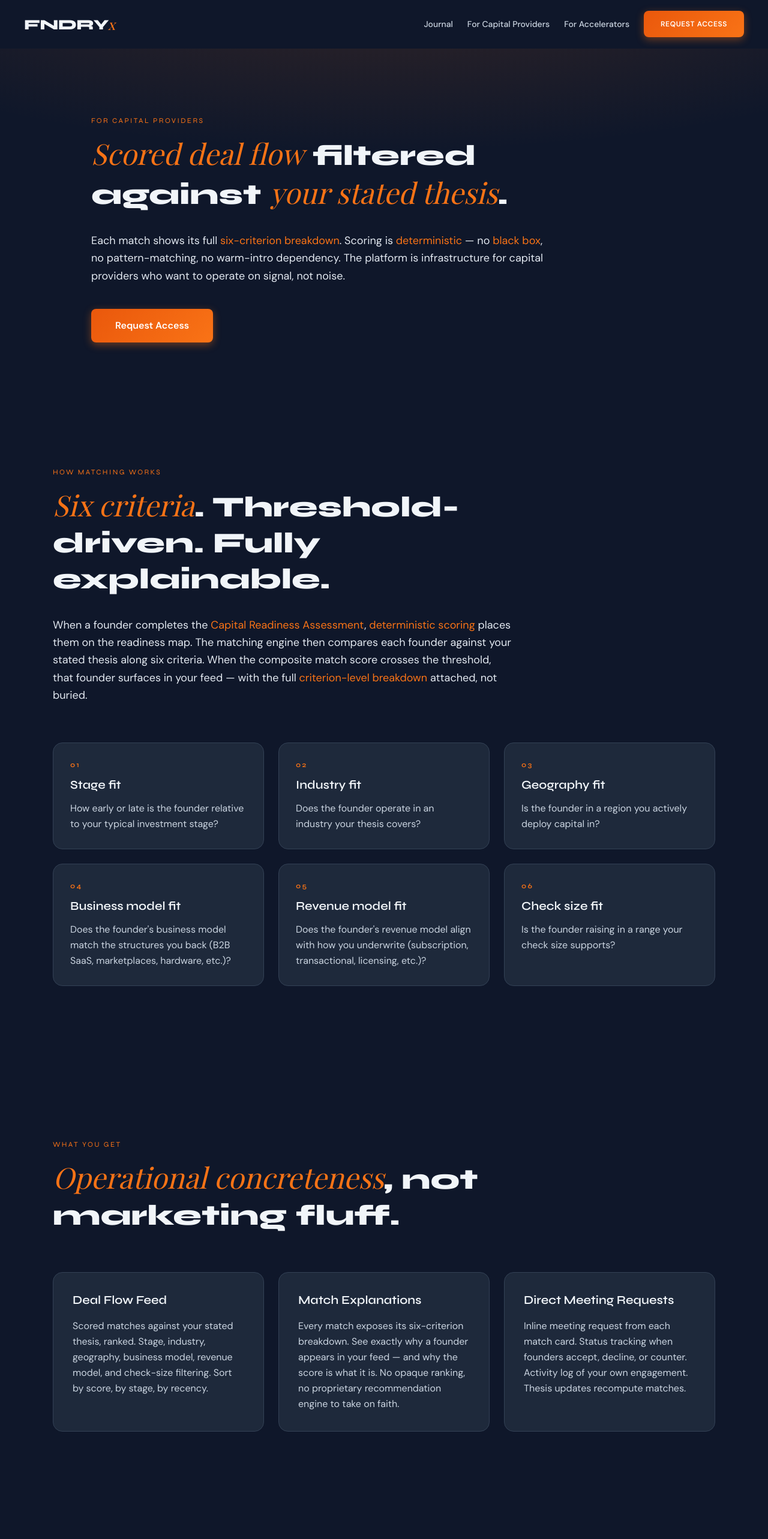
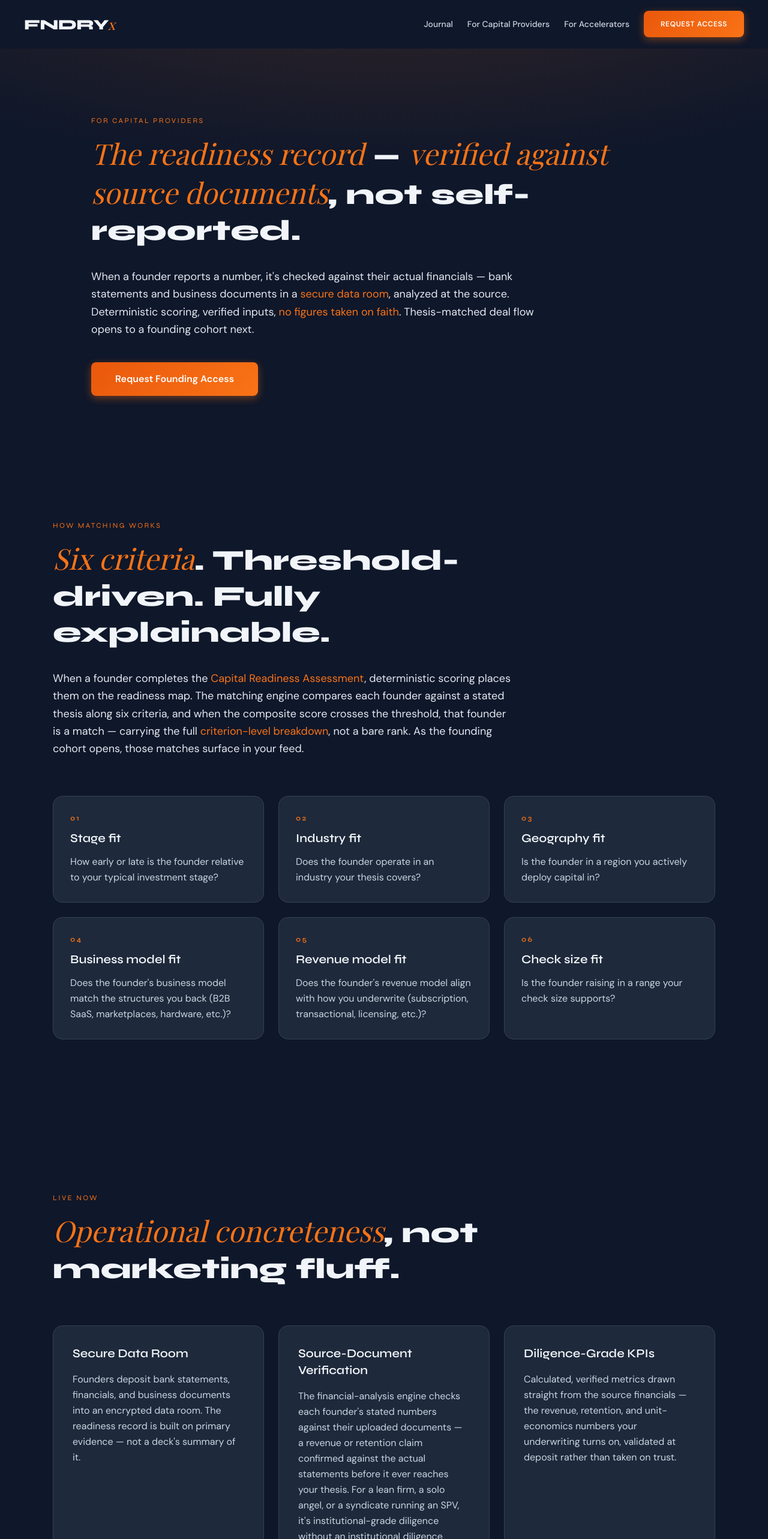
Before and after one commit to HARN26/fndryx-website, a Next.js app: page /capital-partners in a window 1280 px wide. Shown: the top 2566 px of the page at 60% size. Built offline with nearby package versions, Linux system fonts and the light colour scheme.

Commit message:
Website S2: capital-side reposition — live verification capabilities lead, deal-flow/matching reframed forthcoming

```diff
--- a/src/app/capital-partners/page.tsx
+++ b/src/app/capital-partners/page.tsx
@@ -6,7 +6,7 @@ import Footer from "@/components/Footer";
 export const metadata: Metadata = {
   title: "For Capital Providers",
   description:
-    "Scored deal flow filtered against your stated thesis. Six-criterion match explanations. Deterministic scoring, no black box.",
+    "Founder readiness verified against source documents — financials analyzed at the source, deterministic scoring. Thesis-matched deal flow opening to a founding cohort.",
 };
 
 const ctaLinkClass =
@@ -63,19 +63,19 @@ type Capability = {
 
 const capabilities: Capability[] = [
   {
-    title: "Deal Flow Feed",
+    title: "Secure Data Room",
     body:
-      "Scored matches against your stated thesis, ranked. Stage, industry, geography, business model, revenue model, and check-size filtering. Sort by score, by stage, by recency.",
+      "Founders deposit bank statements, financials, and business documents into an encrypted data room. The readiness record is built on primary evidence — not a deck's summary of it.",
   },
   {
-    title: "Match Explanations",
+    title: "Source-Document Verification",
     body:
-      "Every match exposes its six-criterion breakdown. See exactly why a founder appears in your feed — and why the score is what it is. No opaque ranking, no proprietary recommendation engine to take on faith.",
+      "The financial-analysis engine checks each founder's stated numbers against their uploaded documents — a revenue or retention claim confirmed against the actual statements before it ever reaches your thesis. For a lean firm, a solo angel, or a syndicate running an SPV, it's institutional-grade diligence without an institutional diligence team.",
   },
   {
-    title: "Direct Meeting Requests",
+    title: "Diligence-Grade KPIs",
     body:
-      "Inline meeting request from each match card. Status tracking when founders accept, decline, or counter. Activity log of your own engagement. Thesis updates recompute matches.",
+      "Calculated, verified metrics drawn straight from the source financials — the revenue, retention, and unit-economics numbers your underwriting turns on, validated at deposit rather than taken on trust.",
   },
 ];
 
@@ -106,27 +106,25 @@ export default function CapitalPartnersPage() {
               className="max-w-4xl font-display font-extrabold text-3xl md:text-4xl lg:text-5xl leading-tight text-steel-100"
             >
               <span className="font-serif italic font-normal text-fire-400">
-                Scored deal flow
+                The readiness record
               </span>{" "}
-              filtered against{" "}
+              —{" "}
               <span className="font-serif italic font-normal text-fire-400">
-                your stated thesis
+                verified against source documents
               </span>
-              .
+              , not self-reported.
             </h1>
             <p className="mt-8 max-w-3xl font-body text-lg leading-relaxed text-steel-200">
-              Each match shows its full{" "}
-              <span className="text-fire-400">six-criterion breakdown</span>.
-              Scoring is{" "}
-              <span className="text-fire-400">deterministic</span> — no{" "}
-              <span className="text-fire-400">black box</span>, no
-              pattern-matching, no warm-intro dependency. The platform is
-              infrastructure for capital providers who want to operate on
-              signal, not noise.
+              When a founder reports a number, it&apos;s checked against their
+              actual financials — bank statements and business documents in a{" "}
+              <span className="text-fire-400">secure data room</span>, analyzed
+              at the source. Deterministic scoring, verified inputs,{" "}
+              <span className="text-fire-400">no figures taken on faith</span>.
+              Thesis-matched deal flow opens to a founding cohort next.
             </p>
             <div className="mt-10">
               <Link href={FORM_HREF} className={ctaLinkClass}>
-                Request Access
+                Request Founding Access
               </Link>
             </div>
           </div>
@@ -153,13 +151,13 @@ export default function CapitalPartnersPage() {
             <p className="max-w-3xl text-lg leading-relaxed text-steel-200">
               When a founder completes the{" "}
               <span className="text-fire-400">Capital Readiness Assessment</span>
-              , <span className="text-fire-400">deterministic scoring</span>{" "}
-              places them on the readiness map. The matching engine then
-              compares each founder against your stated thesis along six
-              criteria. When the composite match score crosses the threshold,
-              that founder surfaces in your feed — with the full{" "}
-              <span className="text-fire-400">criterion-level breakdown</span>{" "}
-              attached, not buried.
+              , deterministic scoring places them on the readiness map. The
+              matching engine compares each founder against a stated thesis
+              along six criteria, and when the composite score crosses the
+              threshold, that founder is a match — carrying the full{" "}
+              <span className="text-fire-400">criterion-level breakdown</span>,
+              not a bare rank. As the founding cohort opens, those matches
+              surface in your feed.
             </p>
 
             <div className="mt-16 grid grid-cols-1 gap-6 md:grid-cols-2 lg:grid-cols-3">
@@ -186,14 +184,14 @@ export default function CapitalPartnersPage() {
           </div>
         </section>
 
-        {/* SECTION C — What you get */}
+        {/* SECTION C — Live Now */}
         <section
           aria-labelledby="cp-platform-heading"
           className="bg-steel-900 py-24 md:py-32"
         >
           <div className="mx-auto max-w-6xl px-6">
             <p className="mb-4 font-display text-xs uppercase tracking-[0.2em] text-fire-400">
-              What You Get
+              Live Now
             </p>
             <h2
               id="cp-platform-heading"
@@ -274,6 +272,15 @@ export default function CapitalPartnersPage() {
                 will be published when the cohort opens. To be notified at
                 launch, request access below.
               </p>
+              <p>
+                At launch, the founding cohort gets the delivery layer: a
+                thesis-filtered deal-flow feed you can sort by score, stage, and
+                recency; the six-criterion breakdown behind every match; and
+                inline meeting requests with status tracking. Thesis updates
+                recompute your matches. Founders who fund route their outcomes
+                back into the record — closing the loop between who you backed
+                and how they scored.
+              </p>
             </div>
 
             <div className="mt-10">
@@ -314,7 +321,7 @@ export default function CapitalPartnersPage() {
               (Forged, Tempering, Hot Iron, Ore) maps the founder onto the
               BR/IR plane. Reports are anchored to the same underlying score
               data — narrative generation runs separately from scoring, and
-              that distinction is structural. What you see in your feed is{" "}
+              that distinction is structural. The record is{" "}
               <span className="text-fire-400">signal, not interpretation</span>.
             </p>
           </div>
```
